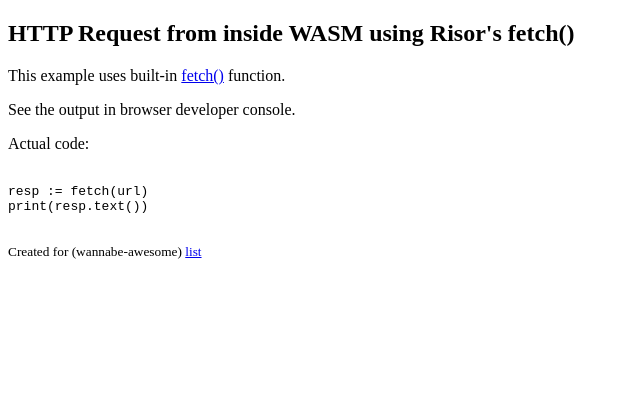
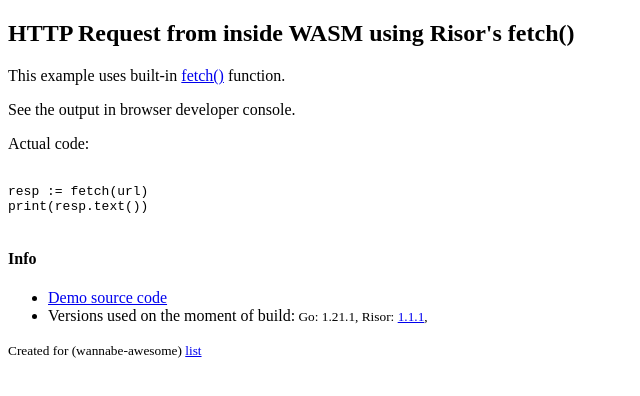
Before and after one commit to wasm-outbound-http-examples/risor, a plain HTML site: page index.html in a window 1280 px wide. Shown: the whole page, without its empty margins (0-640 px from the left). Drawn offline with Linux system fonts and the light colour scheme; no server answers.

Commit message:
Added info section to demo.

```diff
--- a/index.html
+++ b/index.html
@@ -24,6 +24,16 @@
         go.run(result.instance);
     });
 </script>
+<section>
+    <h4>Info</h4>
+    <ul>
+        <li><a href="https://github.com/wasm-outbound-http-examples/risor/tree/main/browser">Demo source code</a></li>
+        <li>Versions used on the moment of build:<small>
+            Go: 1.21.1,
+            Risor: <a href="https://github.com/risor-io/risor/releases/tag/v1.1.1">1.1.1</a>,
+        </small></li>
+    </ul>
+</section>
 <footer><small>Created for (wannabe-awesome) <a href="https://github.com/vasilev/HTTP-request-from-inside-WASM">list</a></small></footer>
 </body>
 </html>
```
